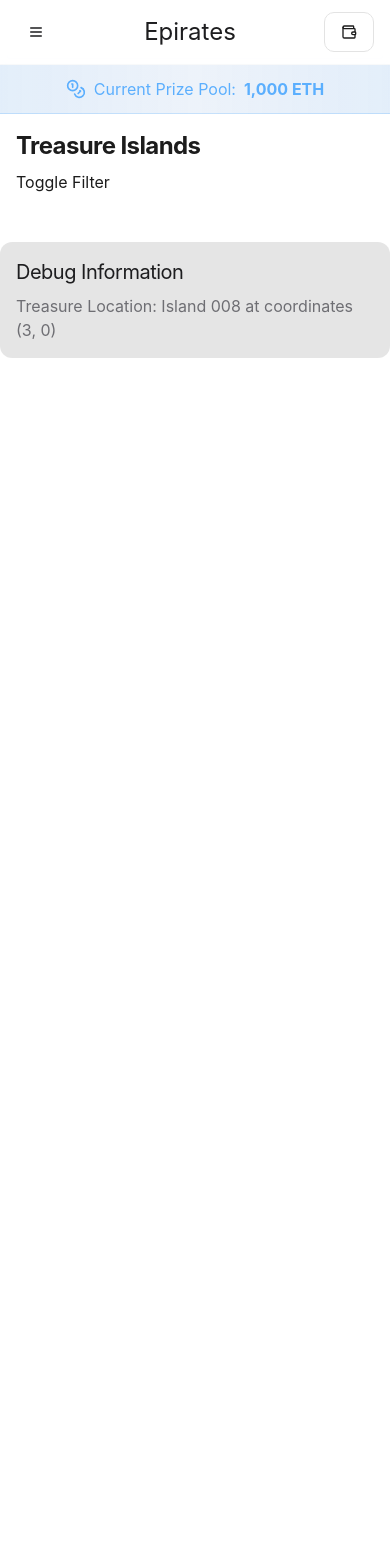
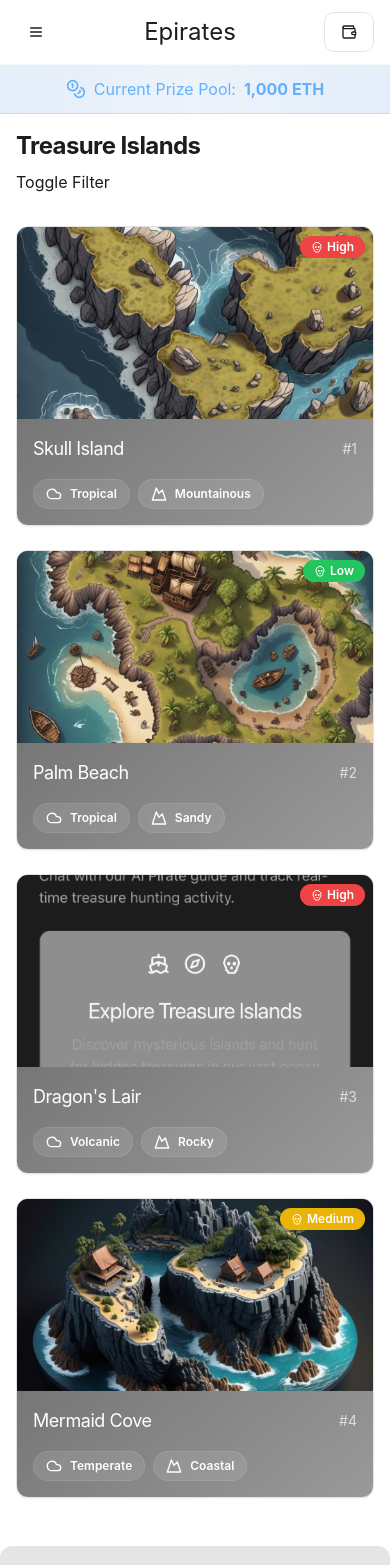
Before and after one commit to Gherard0-eth/gptnemo-ai, a React (Vite) app: page /treasure-islands in a window 390 px wide. Shown: the top 1565 px of the page. Before the commit the page ends 958 px from the top, so only its background shows below. Built offline with nearby package versions, Linux system fonts and the light colour scheme.

Commit message:
Fix mobile island list visibility
Addressed an issue where the list of islands was not visible on mobile devices.
[skip gpt_engineer]

```diff
--- a/src/pages/TreasureIslands.tsx
+++ b/src/pages/TreasureIslands.tsx
@@ -1,5 +1,41 @@
 import { useState } from "react";
 import { useTreasureHunt } from "@/hooks/useTreasureHunt";
+import { IslandCard } from "@/components/IslandCard";
+
+const MOCK_ISLANDS = [
+  {
+    id: "1",
+    name: "Skull Island",
+    climate: "Tropical",
+    terrain: "Mountainous",
+    dangerLevel: "High" as const,
+    imageUrl: "/lovable-uploads/83bb3fee-d72f-4649-85c3-c54b5bd5f72f.png"
+  },
+  {
+    id: "2",
+    name: "Palm Beach",
+    climate: "Tropical",
+    terrain: "Sandy",
+    dangerLevel: "Low" as const,
+    imageUrl: "/lovable-uploads/89c3491b-16e9-4b19-8004-9f5e66b901f5.png"
+  },
+  {
+    id: "3",
+    name: "Dragon's Lair",
+    climate: "Volcanic",
+    terrain: "Rocky",
+    dangerLevel: "High" as const,
+    imageUrl: "/lovable-uploads/a7a99faf-3a38-4061-b9dc-4f474001bf8f.png"
+  },
+  {
+    id: "4",
+    name: "Mermaid Cove",
+    climate: "Temperate",
+    terrain: "Coastal",
+    dangerLevel: "Medium" as const,
+    imageUrl: "/lovable-uploads/b8de5ac2-3913-4942-bbc3-5b76abaa913d.png"
+  }
+];
 
 const TreasureIslands = () => {
   const [isFilterOpen, setIsFilterOpen] = useState(false);
@@ -32,6 +68,13 @@ const TreasureIslands = () => {
         </button>
       </header>
 
+      {/* Island Grid */}
+      <div className="grid grid-cols-1 md:grid-cols-2 lg:grid-cols-3 gap-6 p-4">
+        {MOCK_ISLANDS.map((island) => (
+          <IslandCard key={island.id} {...island} />
+        ))}
+      </div>
+
       {/* Debug Information */}
       {treasureLocation && (
         <div className="mt-8 p-4 bg-black/10 rounded-lg">
```
